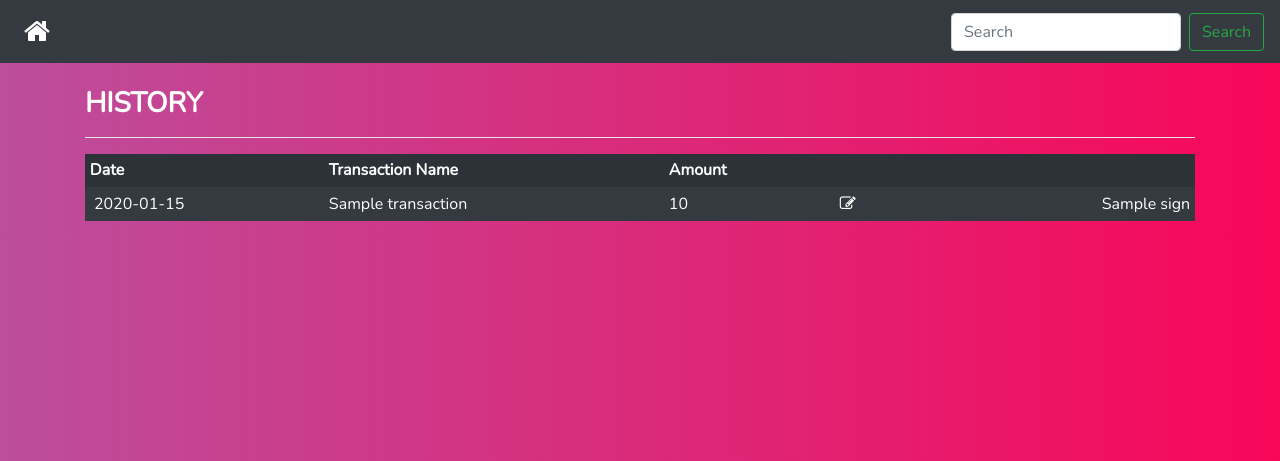
After one commit to Aasess/ExpenseTracker, a Django app: template expense/templates/expense/history.html in a window 1280 px wide. The commit adds this page. Shown: the top 461 px of the page. Run offline with Django 3.2, Linux system fonts and the light colour scheme; the template is opened without the code that fills it: most values are stand-ins (such as "Sample title", 1, 10 or a date in 2020); some libraries are stand-ins or nearby versions.

Commit message:
history page added for handling all history

```diff
--- /dev/null
+++ b/expense/templates/expense/history.html
@@ -0,0 +1,62 @@
+<!DOCTYPE html>
+<html lang="en">
+<head>
+    {% load static %}
+    <meta charset="UTF-8">
+    <!--jquery-->
+    <script src="https://ajax.googleapis.com/ajax/libs/jquery/3.5.1/jquery.min.js"></script>
+    <!-- CSS only -->
+    <link rel="stylesheet" href="https://stackpath.bootstrapcdn.com/bootstrap/4.5.0/css/bootstrap.min.css" integrity="sha384-9aIt2nRpC12Uk9gS9baDl411NQApFmC26EwAOH8WgZl5MYYxFfc+NcPb1dKGj7Sk" crossorigin="anonymous">
+    <!--fontawesome cdn-->
+    <link href="https://stackpath.bootstrapcdn.com/font-awesome/4.7.0/css/font-awesome.min.css" rel="stylesheet" integrity="sha384-wvfXpqpZZVQGK6TAh5PVlGOfQNHSoD2xbE+QkPxCAFlNEevoEH3Sl0sibVcOQVnN" crossorigin="anonymous">
+    <!--google font-->
+    <link href="https://fonts.googleapis.com/css2?family=Nunito:ital,wght@0,300;1,300&display=swap" rel="stylesheet">
+    <meta name="viewport" content="width=device-width, initial-scale=1.0">
+    <!--custom css-->
+    <link rel="stylesheet" type="text/css" href="{% static 'style.css' %}">
+    <title>Expense History</title>
+</head>
+<body>
+    <nav class="navbar navbar-dark bg-dark">
+        <!-- Navbar content -->
+        <a class="navbar-brand" title="Home page" href="{% url 'home' %}"><i class="fa fa-home ml-2 mt-1" style="font-size:28px;"></i></a>
+        <form class="form-inline">
+          <input class="form-control mr-sm-2" type="search" placeholder="Search" aria-label="Search">
+          <button class="btn btn-outline-success my-2 my-sm-0" type="submit">Search</button>
+        </form>
+      </nav>
+      <br/>
+      <!--container-->
+      <div class="container text-white">
+        <h3><strong>HISTORY</strong></h3>
+        <hr color="white"/>
+        <table class="table table-borderless table-dark table-hover table-sm">
+          <thead>
+            <tr class="table-active">
+              <th scope="col">Date</th>
+              <th scope="col">Transaction Name</th>
+              <th scope="col" class="text-left"> Amount</th>
+              <th scope="col"></th>
+              <th></th>
+            </tr>
+          </thead>
+          <tbody>
+              {% for transaction in expense.all %}
+            <tr>
+              <td><span class="trash"><i class="fa fa-trash" title="Delete this transaction"></i></span> {{ transaction.datepretty }}</td>
+              <td>{{ transaction.transaction_name }}</td>
+              <td class="text-left">{{ transaction.amount }}</td>
+              <td><a href="#" title="Edit this transaction" class="ml-3 mr-4"><i class="fa fa-edit"></i></a></td>
+              <div><td class="text-right">{{ transaction.sign }}</td></div>
+            </tr>
+            {% endfor %}
+          </tbody>
+        </table>
+      </div>
+
+    <script src="https://cdn.jsdelivr.net/npm/popper.js@1.16.0/dist/umd/popper.min.js" integrity="sha384-Q6E9RHvbIyZFJoft+2mJbHaEWldlvI9IOYy5n3zV9zzTtmI3UksdQRVvoxMfooAo" crossorigin="anonymous"></script>
+    <script src="https://stackpath.bootstrapcdn.com/bootstrap/4.5.0/js/bootstrap.min.js" integrity="sha384-OgVRvuATP1z7JjHLkuOU7Xw704+h835Lr+6QL9UvYjZE3Ipu6Tp75j7Bh/kR0JKI" crossorigin="anonymous"></script>
+    <!--cutom js-->
+    <script src="{% static 'todo.js' %}"></script>
+</body>
+</html>
--- a/expense/urls.py
+++ b/expense/urls.py
@@ -1,7 +1,8 @@
 from django.contrib import admin
 from django.urls import path
-from .views import home
+from . import views
 
 urlpatterns =[
-    path('',home,name="home"),
+    path('',views.home,name="home"),
+    path('history/',views.history,name="history"),
 ]
--- a/expensetracker/static/style.css
+++ b/expensetracker/static/style.css
@@ -5,25 +5,9 @@ body{
     background: linear-gradient(to left, #f80759, #bc4e9c); /* W3C, IE 10+/ Edge, Firefox 16+, Chrome 26+, Opera 12+, Safari 7+ */
 
 }
-ul{
-    list-style: none;
-    margin: 0;
-    padding:0;
-}
 
-li{
-    background:#2F4F4F;
-    margin:2px;
-    padding:3px;
-}
-li:nth-child(2n){
-    background: #32578B;
-    margin:2px;
-    padding:3px;
-}
-
-#trash {
-    margin-right: 10px;
+.trash {
+    margin-right: 0px;
     text-align: center;
     width: 0;
     display: inline-block;
@@ -31,7 +15,7 @@ li:nth-child(2n){
     opacity:0
 }
 
-li:hover #trash{
+tr:hover .trash{
     width:20px;
     opacity: 0.9;
 }
@@ -61,11 +45,14 @@ li:hover #trash{
     color:#18d17b;
     background-clip: content-box;
 
-
  }
  .minussign{
-     color: #FF0000;
-     background: #FF0000;
+     color: #B22222;
+     background: #B22222;
      background-clip: content-box;
 
  }
+
+a{
+    color: white;
+}
--- a/expensetracker/static/todo.js
+++ b/expensetracker/static/todo.js
@@ -5,8 +5,8 @@ $("tr").on('click','td',function(){
 
 
 //when span(delete icon) is pressed delete the list
-$('ul').on('click','span',function(e){
-    $(this).parent().fadeOut(500,function(){
+$('.trash').on('click',function(e){
+    $(this).parent().parent().fadeOut(500,function(){
         $(this).remove();
     });
     e.stopPropagation();
@@ -31,13 +31,6 @@ setTimeout(function(){
 
 
 //sign coloring manager
-// var data = $("td.text-right").text() //storing all sign to data
-// for(var i =0;i<data.length;i++){
-//     if(data[i]=='+'){
-//         data
-//     }
-// }
-
 $("td.text-right").each(function (index,element){
     if($(this).text() == '+')
     {
@@ -49,3 +42,5 @@ $("td.text-right").each(function (index,element){
         $(this).addClass("minussign");
     }
 });
+
+//balance green for more income and red for expense
```
Also changed, not shown: expense/templates/expense/home.html (+7 -19 lines), expense/views.py (+6 -2 lines), static/style.css (+11 -1 lines), static/todo.js (+4 -7 lines).
